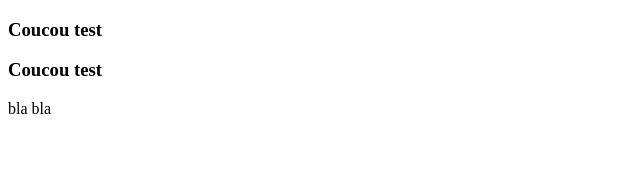
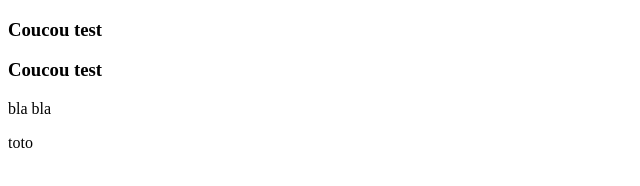
Before and after one commit to chamsidin/poc2, a plain HTML site: page index.html in a window 1280 px wide. Shown: the full height of the page, 0-640 px from the left. Drawn offline with Linux system fonts and the light colour scheme.

Commit message:
pl commit

```diff
--- a/index.html
+++ b/index.html
@@ -10,5 +10,6 @@
     <h3>Coucou test </h3>
     <h3>Coucou test </h3>
     <p>bla bla</p>
+    <span>toto</span>
 </body>
 </html>
```
